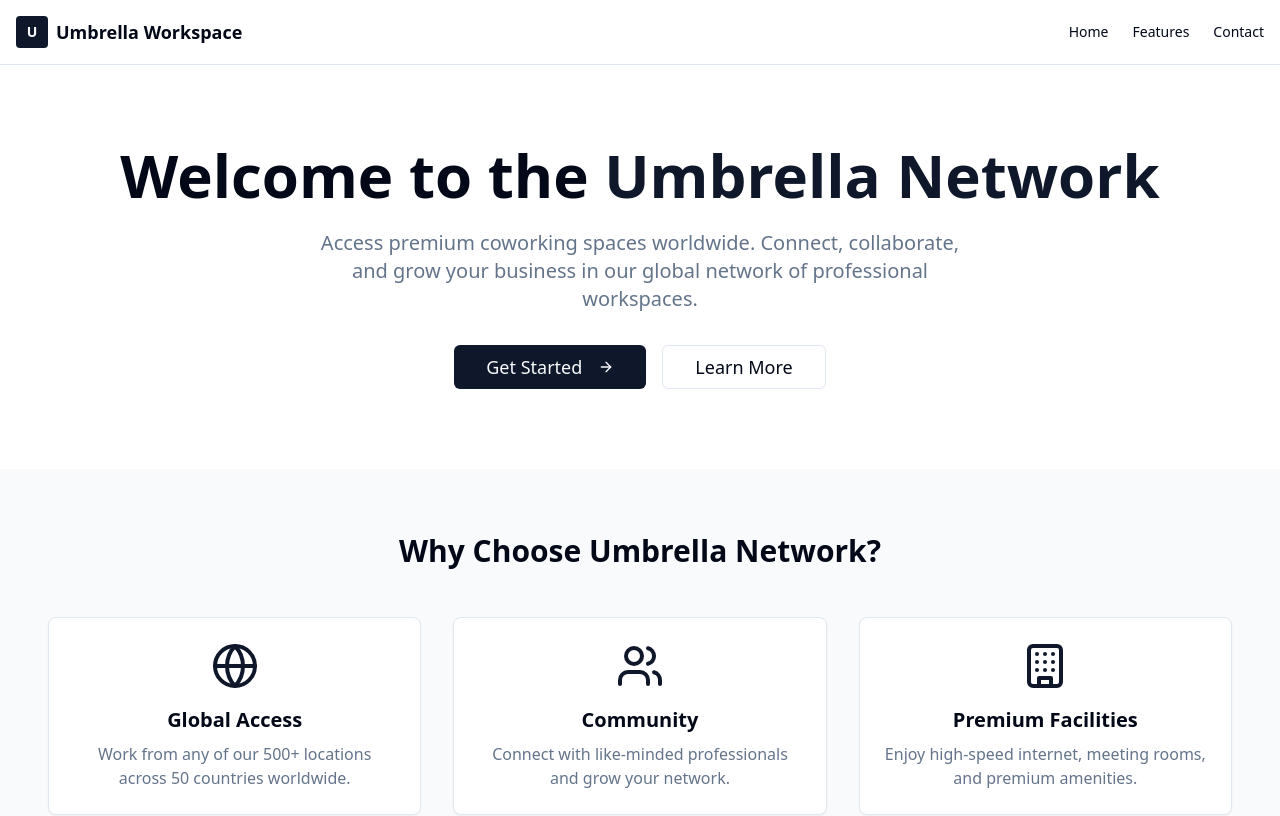
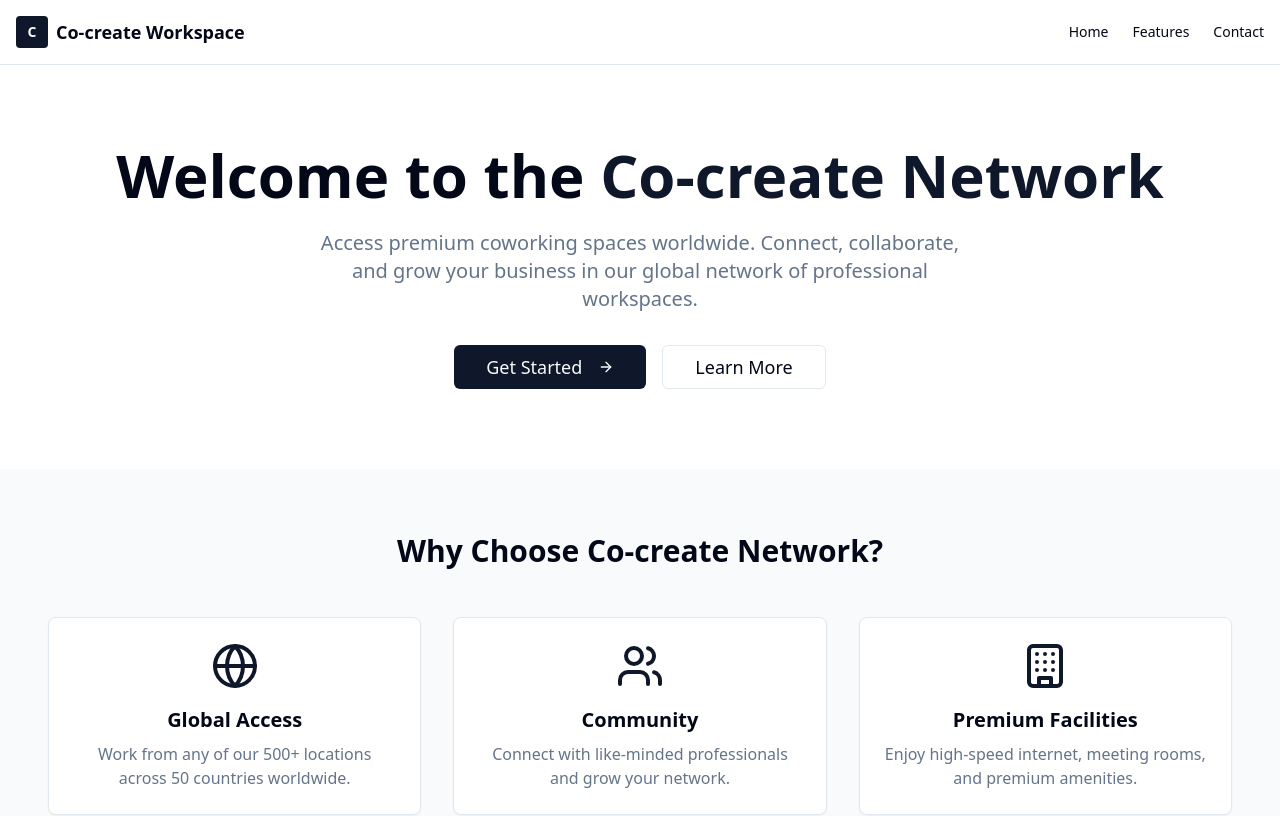
Before and after one commit to jrgensls/umbrella-spark-signup, a React (Vite) app: page / in a window 1280 px wide. Shown: the top 816 px of the page. Built offline with nearby package versions, Linux system fonts and the light colour scheme.

Commit message:
Rename Umbrella Network to Co-create Network
Rename all instances of "Umbrella network" to "Co-create network" throughout the codebase.

```diff
--- a/src/pages/Index.tsx
+++ b/src/pages/Index.tsx
@@ -12,9 +12,9 @@ const Index = () => {
         <div className="container mx-auto px-4 py-4 flex justify-between items-center">
           <div className="flex items-center space-x-2">
             <div className="w-8 h-8 bg-primary rounded flex items-center justify-center">
-              <span className="text-primary-foreground font-bold text-sm">U</span>
+              <span className="text-primary-foreground font-bold text-sm">C</span>
             </div>
-            <span className="font-semibold text-lg">Umbrella Workspace</span>
+            <span className="font-semibold text-lg">Co-create Workspace</span>
           </div>
           <nav className="hidden md:flex space-x-6">
             <a href="#" className="text-sm hover:text-primary">Home</a>
@@ -28,7 +28,7 @@ const Index = () => {
       <section className="py-20 px-4">
         <div className="container mx-auto text-center">
           <h1 className="text-4xl md:text-6xl font-bold mb-6">
-            Welcome to the <span className="text-primary">Umbrella Network</span>
+            Welcome to the <span className="text-primary">Co-create Network</span>
           </h1>
           <p className="text-xl text-muted-foreground mb-8 max-w-2xl mx-auto">
             Access premium coworking spaces worldwide. Connect, collaborate, and grow your business in our global network of professional workspaces.
@@ -51,7 +51,7 @@ const Index = () => {
       <section className="py-16 px-4 bg-muted/50">
         <div className="container mx-auto">
           <h2 className="text-3xl font-bold text-center mb-12">
-            Why Choose Umbrella Network?
+            Why Choose Co-create Network?
           </h2>
           <div className="grid md:grid-cols-3 gap-8">
             <Card className="p-6 text-center">
@@ -100,7 +100,7 @@ const Index = () => {
       {/* Footer */}
       <footer className="border-t py-8 px-4">
         <div className="container mx-auto text-center text-muted-foreground">
-          <p>&copy; 2024 Umbrella Workspace. All rights reserved.</p>
+          <p>&copy; 2024 Co-create Workspace. All rights reserved.</p>
         </div>
       </footer>
     </div>
--- a/src/pages/Login.tsx
+++ b/src/pages/Login.tsx
@@ -1,3 +1,4 @@
+
 import React, { useState } from 'react';
 import { Card, CardContent, CardHeader, CardTitle } from '@/components/ui/card';
 import { Button } from '@/components/ui/button';
@@ -26,7 +27,7 @@ const Login = () => {
       <div className="container mx-auto max-w-md">
         <Card className="p-6">
           <CardHeader className="text-center">
-            <CardTitle className="text-2xl font-bold">Welcome to Umbrella Network</CardTitle>
+            <CardTitle className="text-2xl font-bold">Welcome to Co-create Network</CardTitle>
           </CardHeader>
 
           <CardContent className="space-y-6">
@@ -81,7 +82,7 @@ const Login = () => {
 
             {/* Sign Up Section */}
             <div>
-              <h3 className="text-lg font-semibold mb-3">New to Umbrella Network?</h3>
+              <h3 className="text-lg font-semibold mb-3">New to Co-create Network?</h3>
               <p className="text-sm text-muted-foreground mb-4">
                 Create your company account and join our global coworking network.
               </p>
--- a/src/pages/PaymentSuccess.tsx
+++ b/src/pages/PaymentSuccess.tsx
@@ -18,7 +18,7 @@ const PaymentSuccess = () => {
               Payment Successful!
             </h1>
             <p className="text-lg text-muted-foreground">
-              Welcome to the Umbrella Network!
+              Welcome to the Co-create Network!
             </p>
           </div>
 
@@ -65,8 +65,8 @@ const PaymentSuccess = () => {
             </Button>
             <p className="text-sm text-muted-foreground">
               Need help? Contact our support team at{' '}
-              <a href="mailto:support@umbrellanetwork.com" className="text-primary hover:underline">
-                support@umbrellanetwork.com
+              <a href="mailto:support@co-create.com" className="text-primary hover:underline">
+                support@co-create.com
               </a>
             </p>
           </div>
--- a/src/pages/Register.tsx
+++ b/src/pages/Register.tsx
@@ -93,7 +93,7 @@ const Register = () => {
   const handleSubmit = () => {
     toast({
       title: "Registration Complete!",
-      description: "Welcome to the Umbrella Network!"
+      description: "Welcome to the Co-create Network!"
     });
   };
 
@@ -157,7 +157,7 @@ const Register = () => {
               Register Your Company
             </h1>
             <p className="text-muted-foreground mt-2">
-              Join the Umbrella Network and unlock premium coworking spaces worldwide
+              Join the Co-create Network and unlock premium coworking spaces worldwide
             </p>
           </div>
 
```
